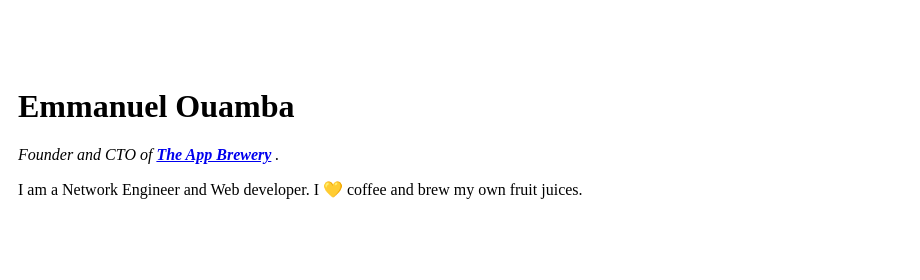
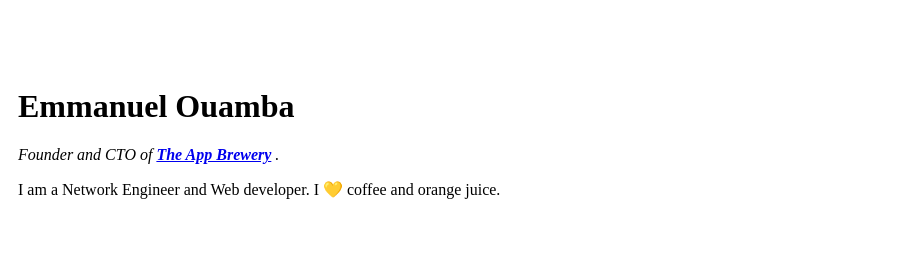
Before and after one commit to emmacl5/cv, a plain HTML site: page index.html in a window 1280 px wide. Shown: the top 280 px of the page, 360-1280 px from the left. Drawn offline with Linux system fonts and the light colour scheme.

Commit message:
Update index.html

```diff
--- a/index.html
+++ b/index.html
@@ -17,7 +17,7 @@
   <td> <img src="emmanuel.jpg" width=327px height=220px alt=""></td>
   <td><h1>Emmanuel Ouamba</h1>
     <p><em>Founder and CTO of <strong><a href="https://www.appbrewery.co/">The App Brewery</a> </strong>.</em></p>
-    <p>I am a Network Engineer and Web developer. I 💛 coffee and brew my own fruit juices.</p>
+    <p>I am a Network Engineer and Web developer. I 💛 coffee and orange juice.</p>
   </td>
   </tr>
   </table>
```
